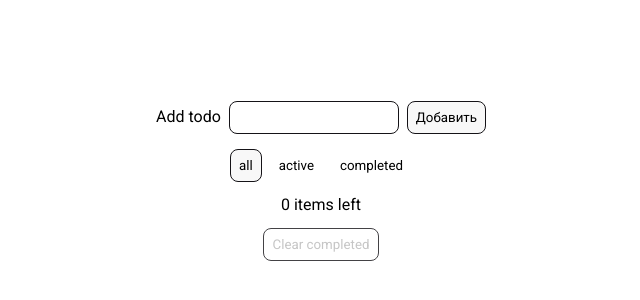
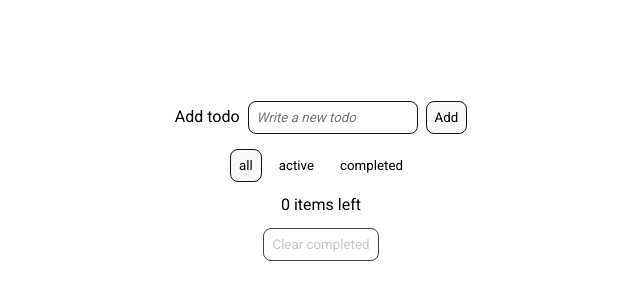
Before and after one commit to bemyexe/todo-jest, a React (Vite) app: page / in a window 1280 px wide. Shown: the part 212-512 px from the top of the page, without its empty margins (319-959 px from the left). Built offline with nearby package versions, Linux system fonts and the light colour scheme.

Commit message:
refactor(todo-panel): changed lang

```diff
--- a/src/app/components/todo-panel/index.tsx
+++ b/src/app/components/todo-panel/index.tsx
@@ -33,14 +33,10 @@ export const TodoPanel = ({ className, handleAddTodo }: TodoPanelProps) => {
         label="Add todo"
         value={value}
         onChange={handleChange}
-        title="Напишите новое дело"
+        title="Write a new todo"
+        placeholder="Write a new todo"
       />
-      <Button
-        variant="filled"
-        type="submit"
-        title="Добавить"
-        children="Добавить"
-      />
+      <Button variant="filled" type="submit" title="Add" children="Add" />
     </form>
   );
 };
```
